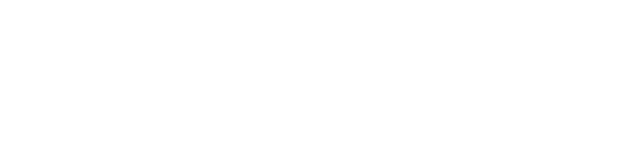
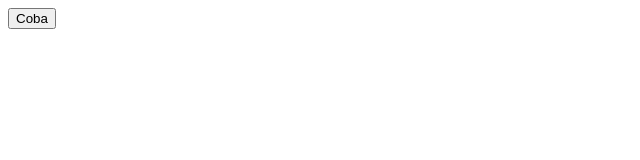
Before and after one commit to kevinTheDarkKnight/UAS_MENPRO, a plain HTML site: page index21N20012.html in a window 1280 px wide. Shown: the whole page, without its empty margins (0-640 px from the left). Drawn offline with Linux system fonts and the light colour scheme.

Commit message:
mengubah nama index.html

```diff
--- a/index.html
+++ b/index21N20012.html
@@ -12,6 +12,8 @@
   </script>
 </head>
 <body>
-
+  <button>
+    Coba
+  </button>
 </body>
 </html>
```
